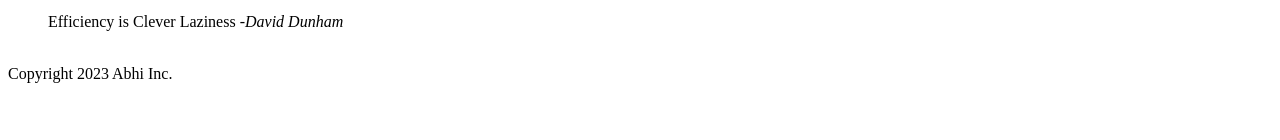
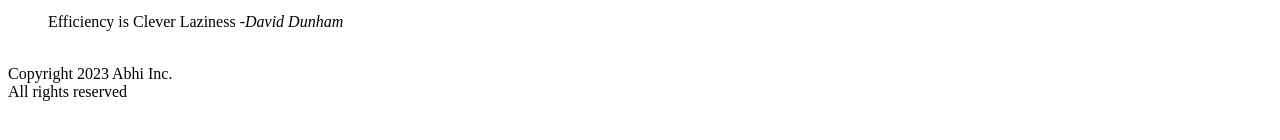
Before and after one commit to venu0005/venu0005.github.io, a plain HTML site: page html-assignment/index.html in a window 1280 px wide. Shown: the part 222-362 px from the top of the page. Drawn offline with Linux system fonts and the light colour scheme.

Commit message:
footer change

```diff
--- a/html-assignment/index.html
+++ b/html-assignment/index.html
@@ -15,7 +15,7 @@
                 When I was in 6<sup>th</sup> grade I had this dream of becoming a software Engineer, and as I grew up, well...<em>reality isn't that easy</em>. Coding was not meant for me. Little by little my love for being an software engineer stopped. Yet, I wanted to learn about Computers. I did work on my personal computer here and there. I am hoping pursue a career in IT field. I do watch a lot of techy Videos and stuff. <blockquote>Efficiency is Clever Laziness -<cite>David Dunham</cite></blockquote>
             </p>
     </article> <br>
-    <footer>Copyright 2023 Abhi Inc. </footer>
+    <footer>Copyright 2023 Abhi Inc.<br>All rights reserved </footer>
 
 </body>
 </html>
```
